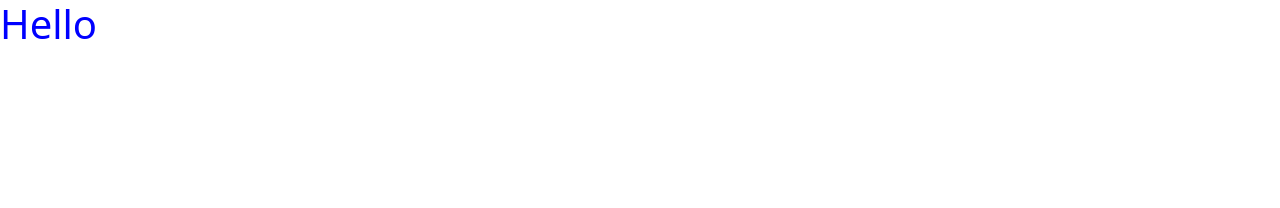
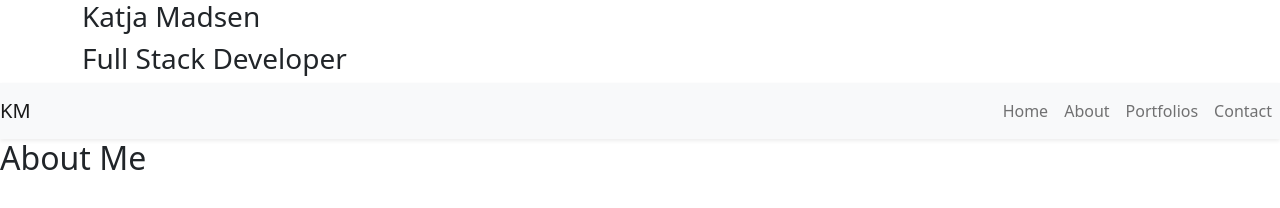
Before and after one commit to Kat-Reser/personal-portfolio, a plain HTML site: page index.html in a window 1280 px wide. Drawn offline with nearby package versions, Linux system fonts and the light colour scheme.

Commit message:
banner and navbar commit

```diff
--- a/index.html
+++ b/index.html
@@ -10,15 +10,43 @@
     <script src="https://kit.fontawesome.com/e067495424.js" crossorigin="anonymous"></script>
   </head>
   <body>
-    <h1>Hello</h1>
+
     <!--JavaScript Bundle with Popper-->
+
     <script src="https://cdn.jsdelivr.net/npm/bootstrap@5.1.1/dist/js/bootstrap.bundle.min.js" integrity="sha384-/bQdsTh/da6pkI1MST/rWKFNjaCP5gBSY4sEBT38Q/9RBh9AH40zEOg7Hlq2THRZ" crossorigin="anonymous"></script>
 
     <!--Banner-->
 
+    <header>
+      <div id="banner">
+        <div class="container">
+          <h3 class="name">Katja Madsen</h3>
+          <h3 class="title">Full Stack Developer</h3>
+        </div>
+      </div>
+    </header>
+
     <!--Navbar-->
 
+<nav>
+  <nav class="navbar navbar-expand-md navbar-light d-none d-md-flex shadow-sm bg-light">
+    <a class="navbar-brand">KM</a>
+    <div class="collapse navbar-collapse" id="navbarSupportedContent">
+      <ul class="navbar-nav ms-auto mb-2 mb-md-0">
+          <a class="nav-link" aria-current="page" href="#">Home</a>
+          <a class="nav-link" href="#">About</a>
+          <a class="nav-link" href="#">Portfolios</a>
+          <a class="nav-link" href="#">Contact</a>
+      </ul>
+  </div>
+</nav>
+
     <!--About me section-->
+
+        <div class="about-me">
+      <h2>About Me</h2>
+      <div class=""
+    </div>
 
     <!--Portfolio section-->
 
```
